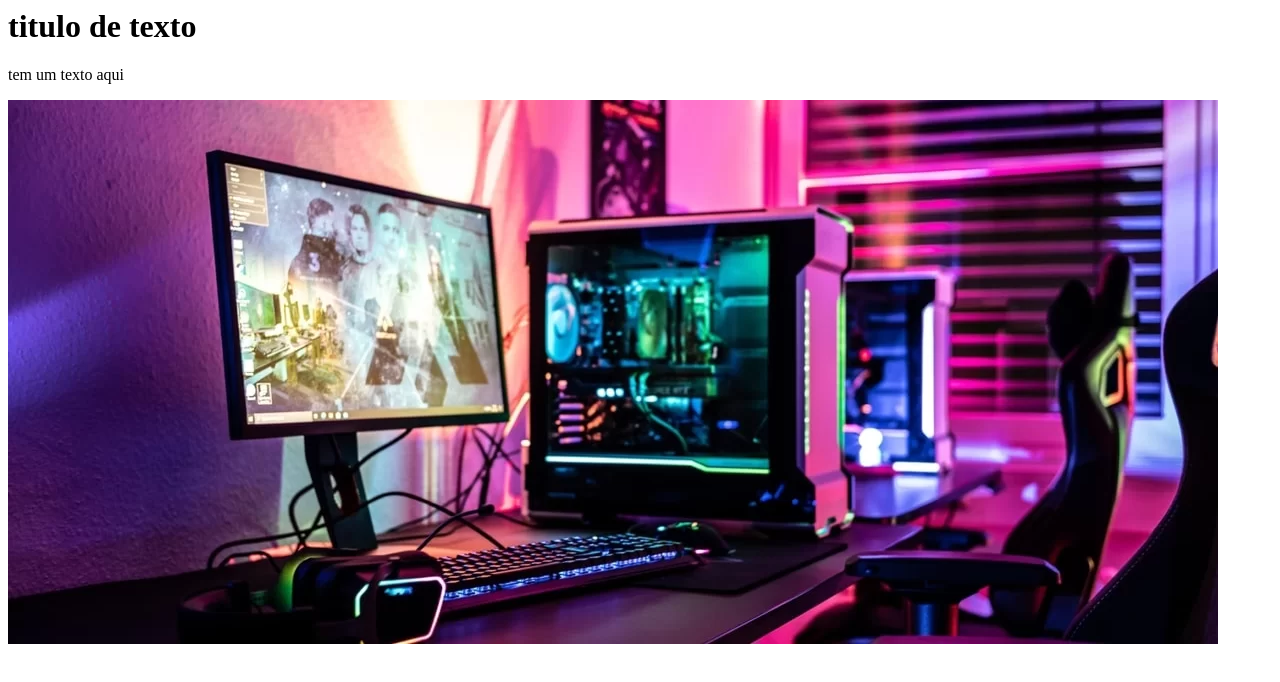
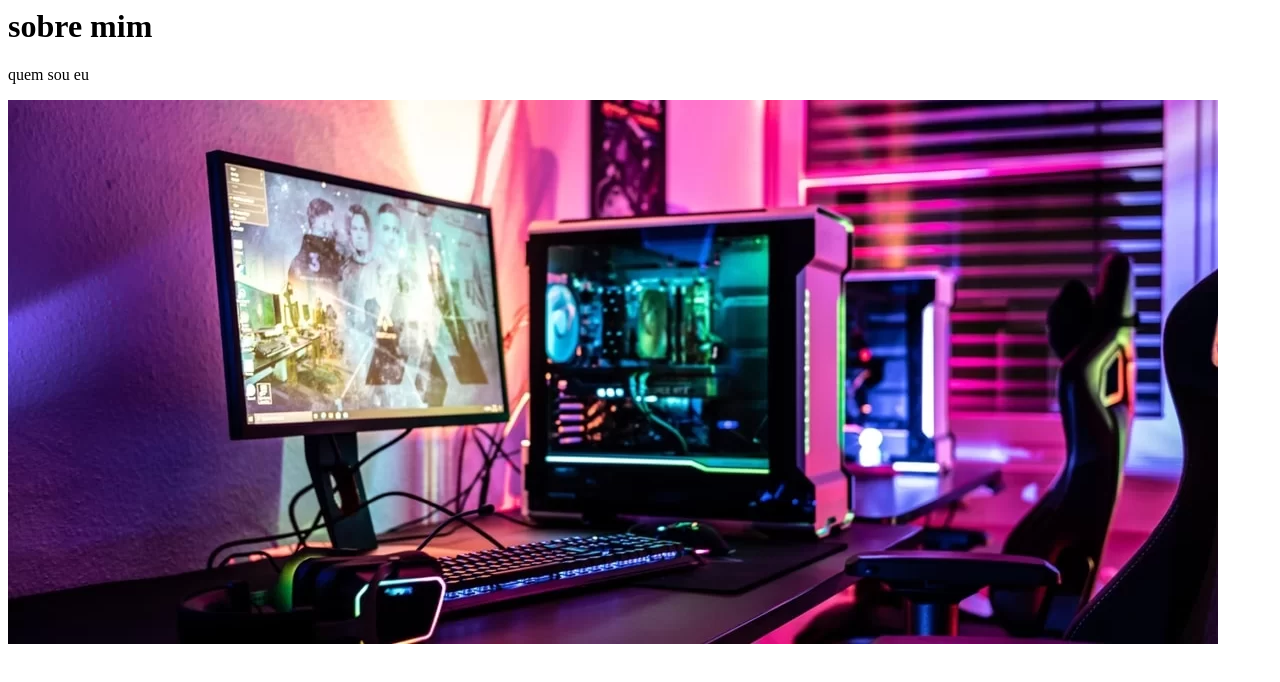
Before and after one commit to lucasgera/site-html, a plain HTML site: page index.html in a window 1280 px wide. Drawn offline with Linux system fonts and the light colour scheme.

Commit message:
Update index.html

```diff
--- a/index.html
+++ b/index.html
@@ -7,8 +7,10 @@
     <title>lucas geraldo </title>
   </head>
   <body>
-    <h1>titulo de texto</h1>
-    <p>tem um texto aqui</p>
+    <h1>sobre mim</h1>
+    <p>quem sou eu</p>
     <img src="gamer.png" alt="jogos"
+      <img src="" alt="aves de rapina"
+      <img src="cimema-rex.png" alt="aves de rapina"
   </body>
 </html>
```
